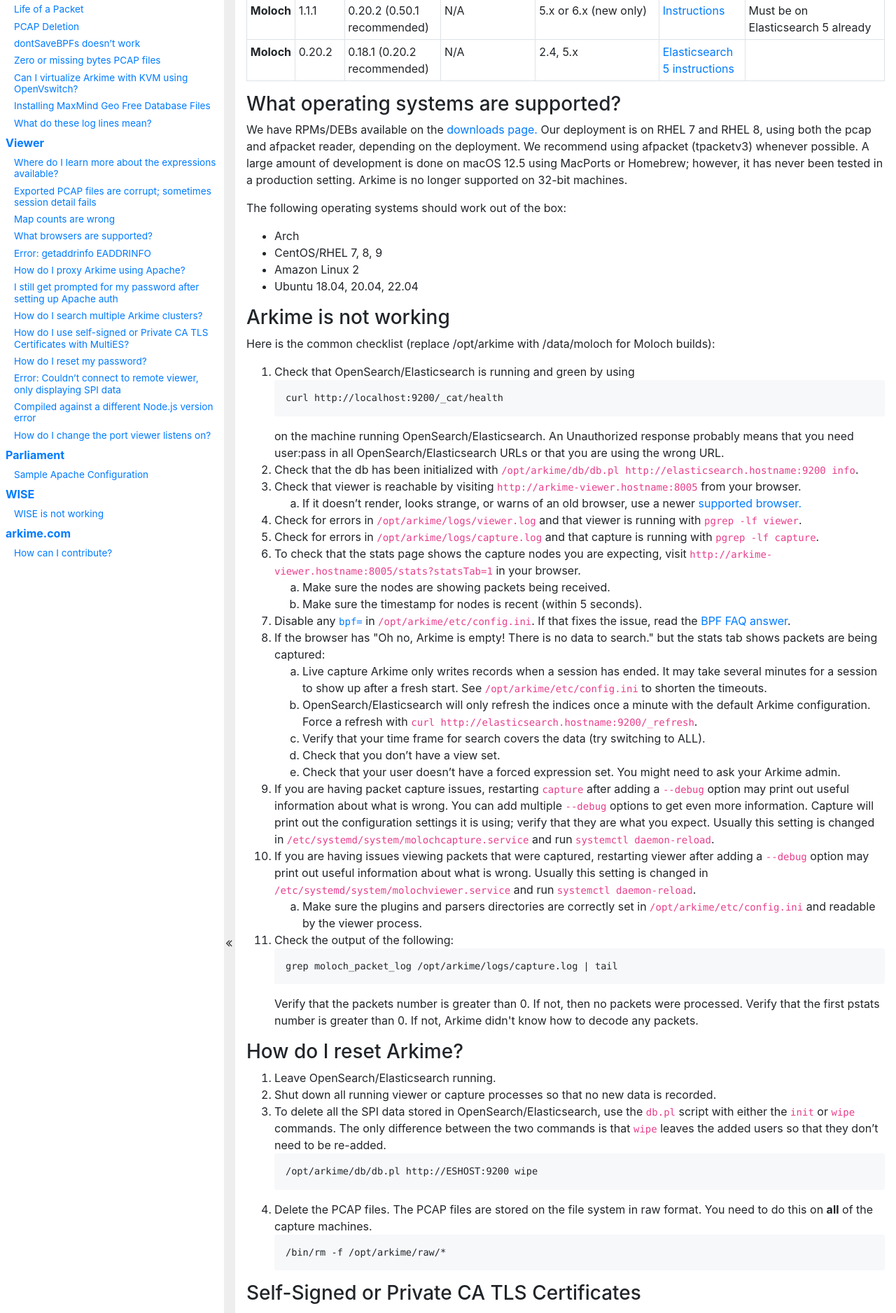
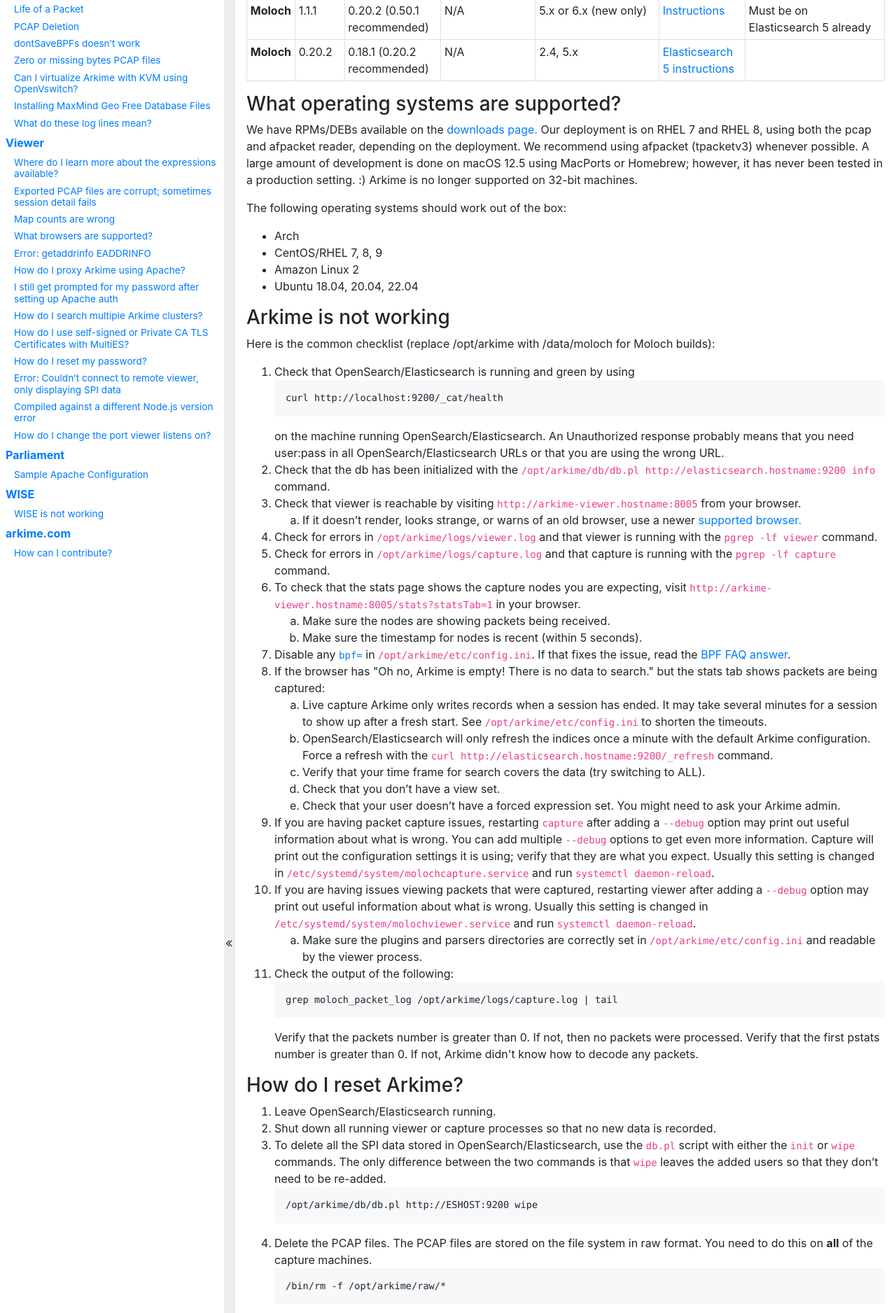
Before and after one commit to arkime/arkimeweb, a Jekyll site: the page built from faq.html, in a window 1280 px wide. Shown: the part 1189-3065 px from the top of the page at 70% size. Built offline with Jekyll 4.4.1, drawn with Linux system fonts in a browser that asks for light colours; some of the changed text lies outside the part shown.

Commit message:
minor saves

```diff
--- a/faq.html
+++ b/faq.html
@@ -698,7 +698,7 @@
         </a>
         Our deployment is on RHEL 7 and RHEL 8, using both the pcap and afpacket reader, depending on the deployment.
         We recommend using afpacket (tpacketv3) whenever possible.
-        A large amount of development is done on macOS 12.5 using MacPorts or Homebrew; however, it has never been tested in a production setting.
+        A large amount of development is done on macOS 12.5 using MacPorts or Homebrew; however, it has never been tested in a production setting. :)
         Arkime is no longer supported on 32-bit machines.
       </p>
       <p>
@@ -738,8 +738,8 @@
           An Unauthorized response probably means that you need user:pass in all OpenSearch/Elasticsearch URLs or that you are using the wrong URL.
         </li>
         <li>
-          Check that the db has been initialized with
-          <code>/opt/arkime/db/db.pl http://elasticsearch.hostname:9200 info</code>.
+          Check that the db has been initialized with the
+          <code>/opt/arkime/db/db.pl http://elasticsearch.hostname:9200 info</code> command.
         </li>
         <li>
           Check that viewer is reachable by visiting
@@ -755,10 +755,10 @@
           </ol>
         </li>
         <li>
-          Check for errors in <code>/opt/arkime/logs/viewer.log</code> and that viewer is running with <code>pgrep -lf viewer</code>.
-        </li>
-        <li>
-          Check for errors in <code>/opt/arkime/logs/capture.log</code> and that capture is running with <code>pgrep -lf capture</code>.
+          Check for errors in <code>/opt/arkime/logs/viewer.log</code> and that viewer is running with the <code>pgrep -lf viewer</code> command.
+        </li>
+        <li>
+          Check for errors in <code>/opt/arkime/logs/capture.log</code> and that capture is running with the <code>pgrep -lf capture</code> command.
         </li>
         <li>
           To check that the stats page shows the capture nodes you are expecting, visit
@@ -787,7 +787,7 @@
             </li>
             <li>
               OpenSearch/Elasticsearch will only refresh the indices once a minute with the default Arkime configuration.
-              Force a refresh with <code>curl http://elasticsearch.hostname:9200/_refresh</code>.
+              Force a refresh with the <code>curl http://elasticsearch.hostname:9200/_refresh</code> command.
             </li>
             <li>
               Verify that your time frame for search covers the data (try switching to ALL).
@@ -822,7 +822,7 @@
           </ol>
         </li>
         <li>
-          Check the output of the following: <pre><code>grep moloch_packet_log /opt/arkime/logs/capture.log | tail</pre></code>
+          Check the output of the following: <pre><code>grep moloch_packet_log /opt/arkime/logs/capture.log | tail</code></pre>
           Verify that the packets number is greater than 0. If not, then no packets were processed.
           Verify that the first pstats number is greater than 0. If not, Arkime didn't know how to decode any packets.
         </li>
@@ -1315,7 +1315,7 @@
         OpenSearch/Elasticsearch doesn’t perform well if Java hits an OutOfMemory condition.
         If you ever have one, you should immediately delete the oldest <code>*sessions*</code> index,
         update the daily expire cron to delete more often, and restart the OpenSearch/Elasticsearch cluster.
-        Then you should order more machines.
+        Then you should order more machines. :)
       </p>
 
       <h3 id="removing-nodes">
```
